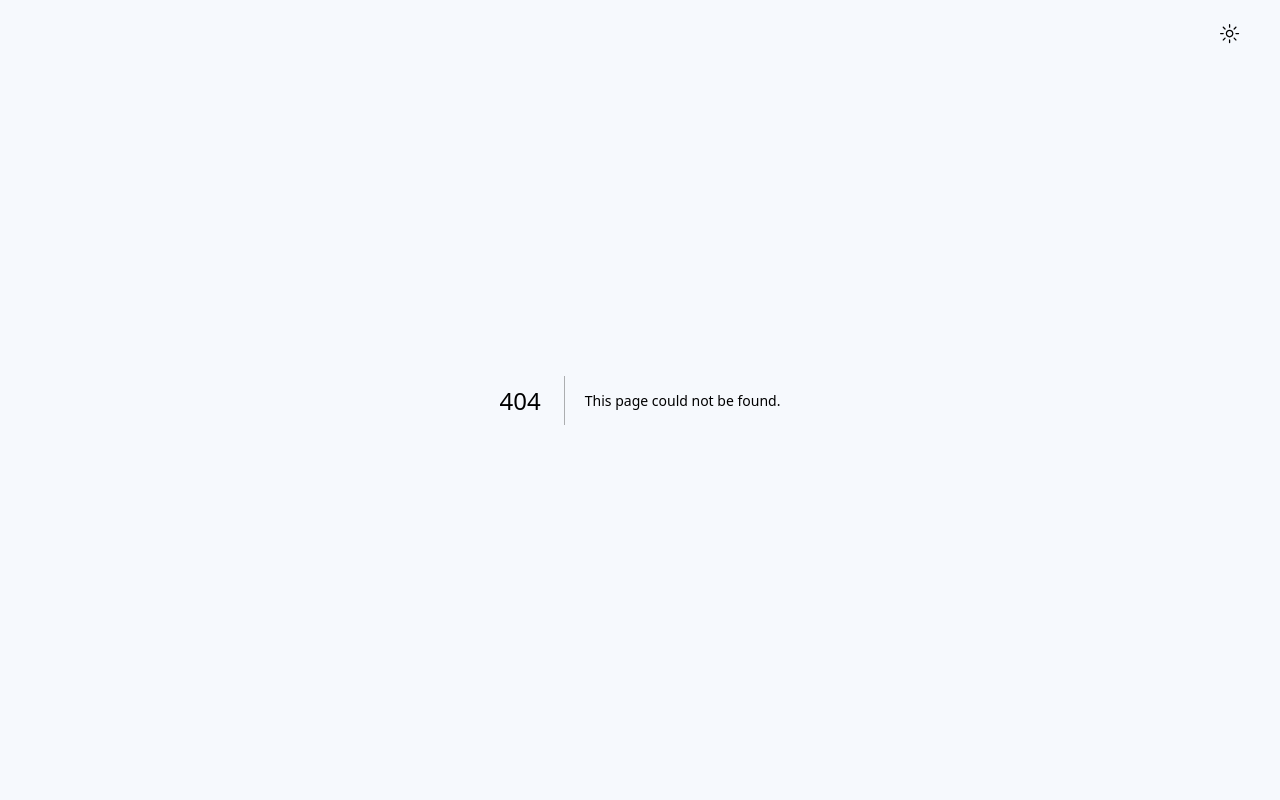
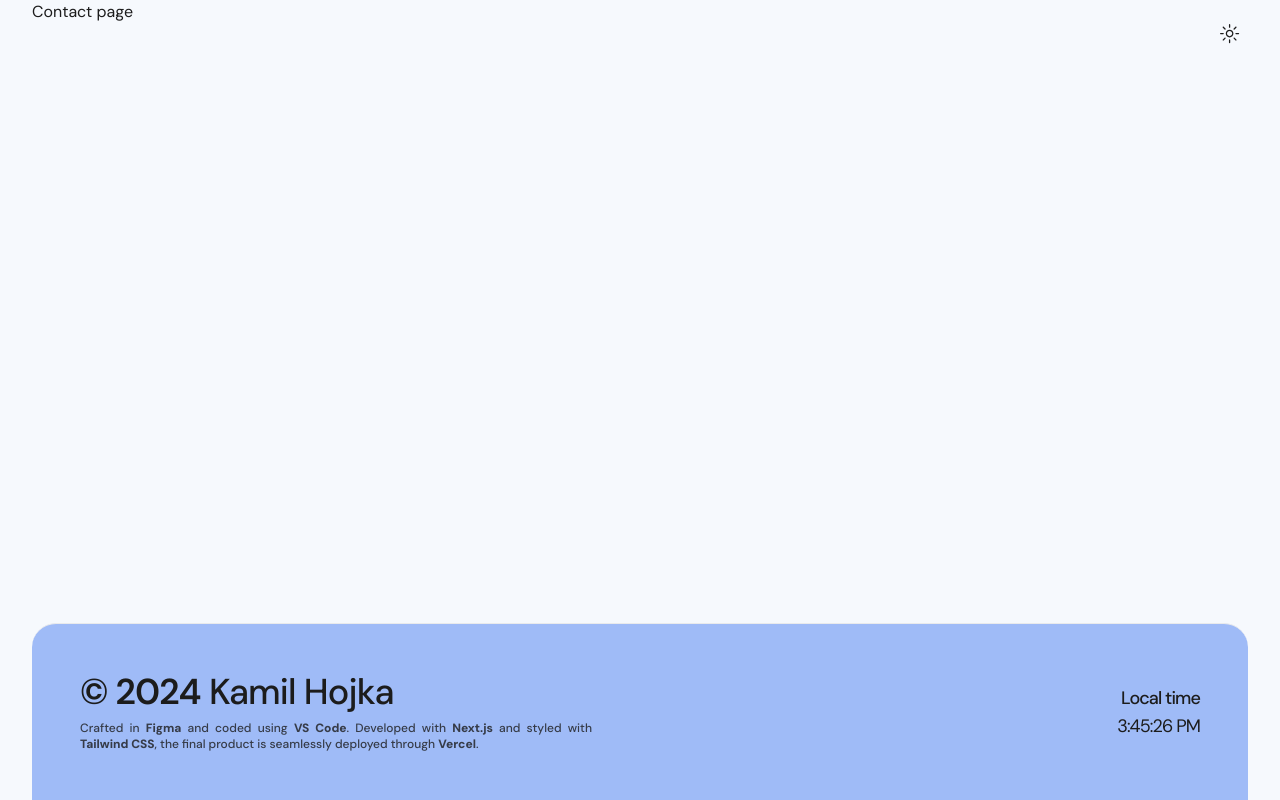
Before and after one commit to kamilhojka/portfolio, a Next.js app: page /contact in a window 1280 px wide. Before the commit this address had no page. Shown: the top 800 px of the page. Built offline with nearby package versions, Linux system fonts and the light colour scheme; a web font is replaced by a local one.

Commit message:
Create 'Contact' route page

```diff
--- /dev/null
+++ b/app/contact/page.tsx
@@ -0,0 +1,3 @@
+export default function ContactPage() {
+  return <div className="flex flex-1">Contact page</div>;
+}
```
